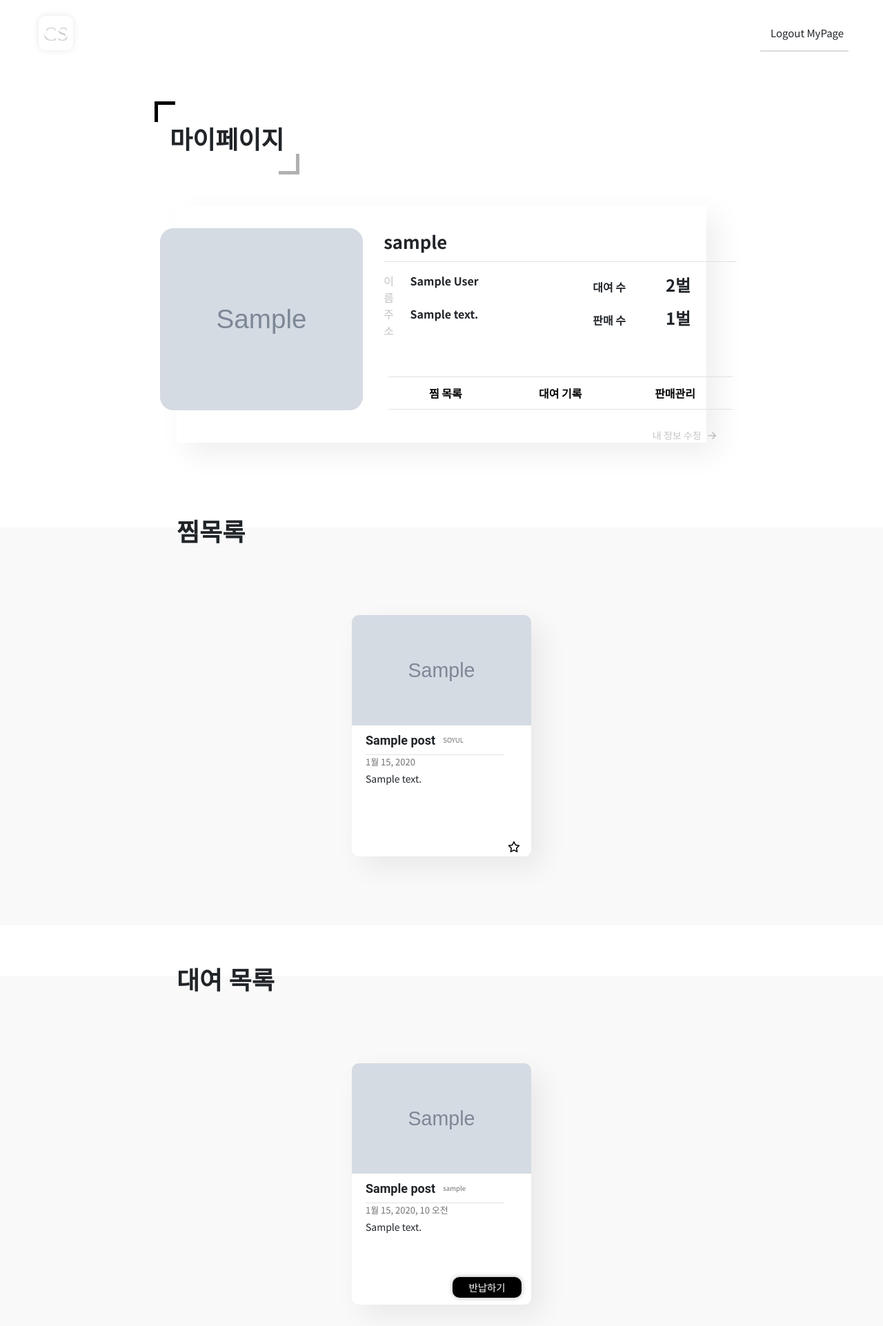
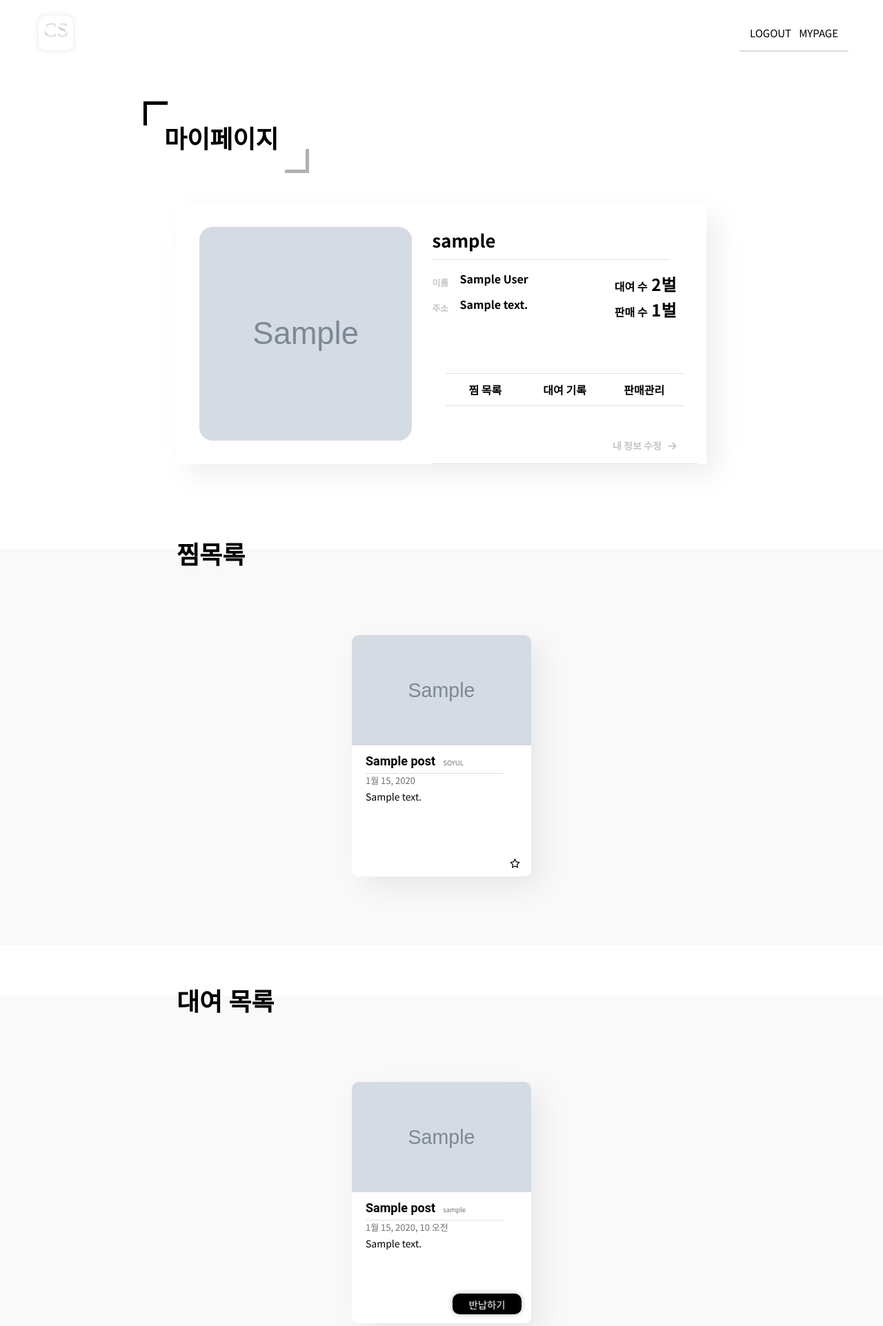
Before and after one commit to Soyuly/CodyShare, a Django app: page /mypage in a window 1280 px wide. Shown: the top 1923 px of the page at 69% size. Run offline with Django 3.2, Linux system fonts and the light colour scheme; a user stored in the database is signed in; tables that the repository leaves empty hold one stand-in row (values such as "Sample post"); grey boxes marked "Sample" are stand-in pictures; some libraries are stand-ins or nearby versions; some web fonts are replaced.

Commit message:
메인페이지/마이페이지 css 수정

```diff
--- a/codyshare/templates/detail.html
+++ b/codyshare/templates/detail.html
@@ -76,5 +76,7 @@
     </form>
   </div>
 </section>
-
+<script
+  src="{% static 'js/detail.js' %}"
+></script>
 {% endblock %}
--- a/codyshare/templates/mypage.html
+++ b/codyshare/templates/mypage.html
@@ -1,17 +1,17 @@
 {% extends 'base.html' %} {% load static %} {% block style %}
 <link rel="stylesheet" href="{% static 'css/mypage.css' %}" />
 <!-- bootstrap -->
-<link
+<!-- <link
   href="https://cdn.jsdelivr.net/npm/bootstrap@5.1.3/dist/css/bootstrap.min.css"
   rel="stylesheet"
   integrity="sha384-1BmE4kWBq78iYhFldvKuhfTAU6auU8tT94WrHftjDbrCEXSU1oBoqyl2QvZ6jIW3"
   crossorigin="anonymous"
-/>
-<script
+/> -->
+<!-- <script
   src="https://cdn.jsdelivr.net/npm/bootstrap@5.1.3/dist/js/bootstrap.bundle.min.js"
   integrity="sha384-ka7Sk0Gln4gmtz2MlQnikT1wXgYsOg+OMhuP+IlRH9sENBO0LRn5q+8nbTov4+1p"
   crossorigin="anonymous"
-></script>
+></script> -->
 <title>마이페이지</title>
 {% endblock %} {% block content %}
 <section>
@@ -21,7 +21,7 @@
     <div class="profile_box">
       <div class="profile_id">{{ user.nickname }}</div>
       <div class="profile_detail">
-        <div>
+        <div class="text_box">
           <div class="row">
             <!-- 이름 -->
             <div class="name">
@@ -227,7 +227,7 @@
         aria-labelledby="staticBackdropLabel"
         aria-hidden="true"
       >
-        <div class="modal-dialog">
+        <!-- <div class="modal-dialog">
           <div class="modal-content">
             <div class="modal-header">
               <h5 class="modal-title" id="staticBackdropLabel">
@@ -256,11 +256,9 @@
             </div>
           </div>
         </div>
-      </div>
+      </div> -->
 
       <div class="popup"></div>
-
-      <!--여기까지 부트스트랩 모달-->
     </article>
   </div>
 </section>
--- a/config/templates/base.html
+++ b/config/templates/base.html
@@ -32,10 +32,10 @@
       <div class="account">
         {% if request.user.is_authenticated %}
         <a class="link" href="{% url 'logout_backend' %}"
-        >Logout&nbsp;</a
+        >LOGOUT&nbsp;</a
       ></span
     >
-    <span><a class="link" href="{% url 'mypage' %}">MyPage</a></span>
+    <span><a class="link" href="{% url 'mypage' %}">MYPAGE</a></span>
 
         {% else %}
         <span><a class="link" href="{% url 'login' %}">LOGIN&nbsp;</a></span>
--- a/static/css/mypage.css
+++ b/static/css/mypage.css
@@ -8,9 +8,10 @@
 section .introduce {
   margin-left: 14rem;
   max-width: 190px;
-  padding: 26px 0px 26px 22px;
+  padding: 26px 0px 26px 30px;
   position: relative;
   margin-top: 2em;
+  left: -1rem;
   font-family: "Noto Sans KR", sans-serif;
   font-weight: bold;
   font-size: 2.25rem;
@@ -54,10 +55,11 @@ section .introduce::after {
 
 .profile_card .profile_image {
   margin-left: 20px;
-  width: 23vw;
-  height: 33vh;
+  width: 40%;
+  height: 90%;
   border-radius: 20px;
   background-color: #d9d9d9;
+  object-fit: cover;
 }
 .profile_card .profile_box {
   display: flex;
@@ -66,8 +68,17 @@ section .introduce::after {
   margin-left: 30px;
 }
 
+.profile_box {
+  width: 50%;
+  border-bottom: 1px solid #e1e1e1;
+  padding-bottom: 10px;
+  font-family: "Noto Sans KR", sans-serif;
+  font-weight: bold;
+  font-size: 1.6rem;
+}
+
 .profile_card .profile_box .profile_id {
-  width: 40vw;
+  width: 90%;
   border-bottom: 1px solid #e1e1e1;
   padding-bottom: 10px;
   font-family: "Noto Sans KR", sans-serif;
@@ -84,21 +95,26 @@ section .introduce::after {
   height: 33vh;
 }
 
+.profile_card .profile_box .profile_detail .text_box{
+  width: 100%;
+}
+
 .profile_card .profile_box .profile_detail .row {
-  width: 40vw;
+  /* width: 90%; */
   display: flex;
   justify-content: space-between;
 }
 .profile_card .profile_box .profile_detail .name {
-  width: 15vw;
   display: flex;
 }
 
 .profile_card .profile_detail .title_small {
   font-family: "Noto Sans KR", sans-serif;
-  font-size: 1rem;
+  font-size: 0.8rem;
   color: #c4c4c4;
-  margin-right: 10px;
+  width: 40px;
+  position: relative;
+  top: 0.5rem;
 }
 
 .profile_card .profile_detail .name_addr {
@@ -106,11 +122,10 @@ section .introduce::after {
   font-size: 1rem;
   font-weight: bold;
   display: inline-block;
-  width: 80%;
+  /* width: 80%; */
 }
 
 .profile_card .profile_detail .title_lend {
-  margin-right: 10px;
   font-family: "Noto Sans KR", sans-serif;
   font-size: 1rem;
   font-weight: bold;
@@ -118,7 +133,7 @@ section .introduce::after {
 
 .profile_card .profile_detail .lend_sell {
   display: inline-block;
-  width: 80px;
+  /* width: 80px; */
   font-family: "Noto Sans KR", sans-serif;
   font-weight: bold;
   font-size: 1.5rem;
@@ -126,7 +141,7 @@ section .introduce::after {
 }
 
 .profile_card .profile_detail .lend {
-  width: 15vw;
+  /* width: 15vw; */
   text-align: center;
   margin-right: 30px;
 }
@@ -134,7 +149,7 @@ section .introduce::after {
 .profile_btn_group {
   align-self: flex-end;
   display: flex;
-  width: 40vw;
+  width: 90%;
   height: 5vh;
   margin-top: 30px;
   margin-left: auto;
@@ -183,7 +198,8 @@ section .introduce::after {
 section .item_info {
   margin-left: auto;
   margin-right: auto;
-  width: 60vw;
+  /* margin-bottom: 100px; */
+  width: 70vw;
   display: flex;
   justify-content: space-evenly;
   flex-wrap: wrap;
@@ -197,6 +213,7 @@ section .item_info .item_container {
   height: 350px;
   border-radius: 10px;
   box-shadow: 15px 15px 40px 0px rgba(0, 0, 0, 0.07);
+  margin: 0 20px 20px 20px;
   margin-bottom: 100px;
   z-index: 1;
 }
@@ -313,7 +330,7 @@ section .like_title {
   position: fixed;
   z-index: 10;
   top: 0;
-  height: 45px;
+  height: 6vh;
 }
 
 .middle_horizon > .profile_btn_group{
@@ -430,10 +447,12 @@ footer .footer_info {
 
 .popup .ok, .popup .cancel {
   width: 40%;
+  padding: 0.5rem;
   background-color: white;
   border-radius: 5px;
   margin: 0 auto;
   border: 1px solid black;
+  font-weight: bold;
 }
 
 .popup .ok {
--- a/static/js/detail.js
+++ b/static/js/detail.js
@@ -1,9 +1,12 @@
+console.log("detail.js 실행");
+
 //유효성 검사 로직
 const $inputEelement = $("input, select");  //모든 input 요소를 검사 할 것.
 $(".form__submit").attr("disabled", true);   //일단 submit disabled
 
 //input 에서 벗어날 때마다 검사
-$("input, select").change(function(){
+$("input[type=date]").change(function(){
+    console.log("체인지 실행");
     var re_start=document.getElementsByName('start').value;
     var re_end=document.getElementsByName('end').value;
     re_start = re_start.split('-');
```
